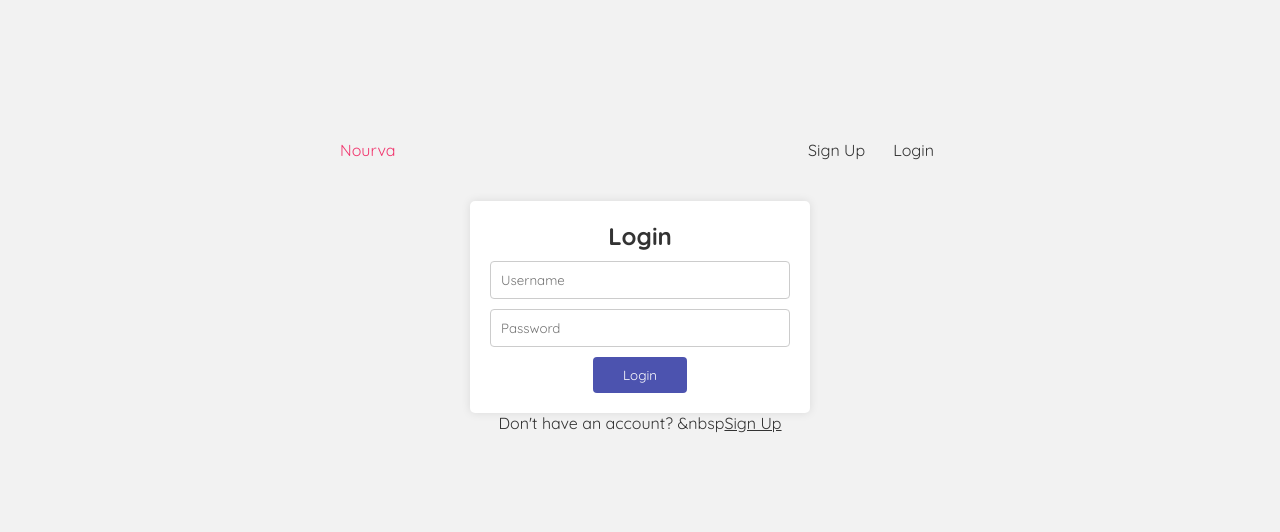
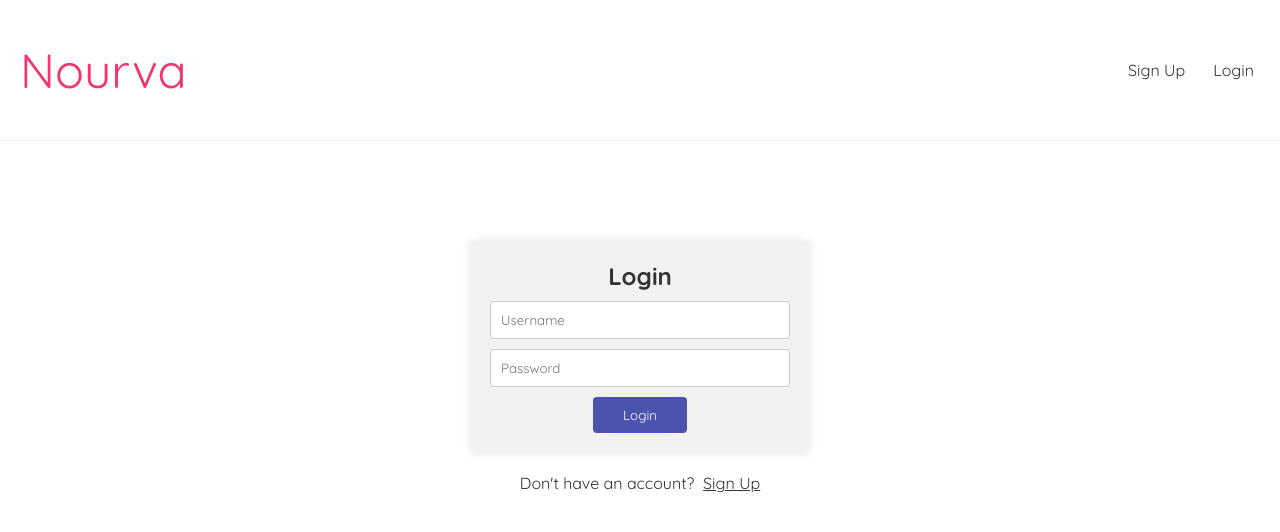
Before and after one commit to Obskurity/Nourva, a React (Create React App) app in the folder nourva-frontend/: page /login in a window 1280 px wide. Shown: the top 532 px of the page. Built offline with nearby package versions, Linux system fonts and the light colour scheme.

Commit message:
fix sizing and routing for the login page from the homepage #5

```diff
--- a/nourva-frontend/src/Login.css
+++ b/nourva-frontend/src/Login.css
@@ -1,10 +1,3 @@
-body {
-    font-family: Arial, sans-serif;
-    background-color: rgb(242, 242, 242);
-    text-align: center;
-    margin-top: 100px;
-}
-
 .container {
     width: 300px;
     padding: 20px;
@@ -12,6 +5,10 @@ body {
     border-radius: 5px;
     margin: 0 auto;
     box-shadow: 0 0 10px rgba(0, 0, 0, 0.1);
+    font-family: Arial, sans-serif;
+    background-color: rgb(242, 242, 242);
+    text-align: center;
+    margin-top: 100px;
 }
 
 .container h2 {
--- a/nourva-frontend/src/Login.js
+++ b/nourva-frontend/src/Login.js
@@ -11,10 +11,10 @@ export default function Login() {
                     <input type="password" name="password" placeholder="Password" required />
                     <button type="submit" value="Login">Login</button>
                 </form>
-
             </div>
+            <br></br>
             <div class="container2">
-                <label>Don't have an account? &nbsp</label>
+                <label>Don't have an account? &nbsp;</label>
                 <a href="https://www.google.com/"> Sign Up</a>
         </div>
         </>
--- a/nourva-frontend/src/index.css
+++ b/nourva-frontend/src/index.css
@@ -10,14 +10,13 @@
 p{
   font-family: "Quicksand";
   color: #f1356d;
-
+  font-size: xxx-large;
 }
 
 .navbar {
   padding: 20px;
   display: flex;
   align-items: center;
-  max-width: 600px;
   margin: 0 auto;
   border-bottom: 1px solid #f2f2f2;
 }
```
Also changed, not shown: nourva-frontend/src/App.js (+3 -4 lines).
